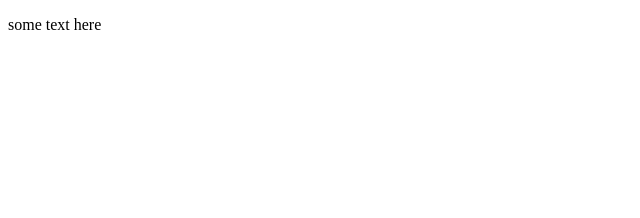
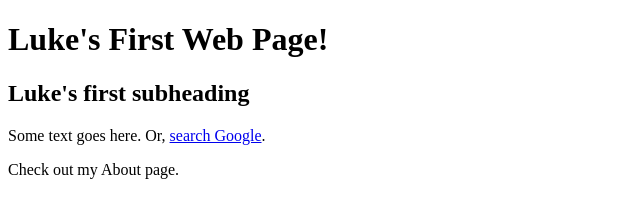
Before and after one commit to Luke-Shin/project1, a plain HTML site: page index.html in a window 1280 px wide. Shown: the whole page, without its empty margins (0-640 px from the left). Drawn offline with Linux system fonts and the light colour scheme.

Commit message:
make lots of changes

```diff
--- a/index.html
+++ b/index.html
@@ -1,8 +1,18 @@
 <!doctype html>
 <html lang="en-us">
 <head>
+  <title>Hello World! | Luke </title>
+  <meta name="description" content="I'm learning to build websites. Yay!">
 </head>
+
 <body>
-<p>some text here</p>
+  <!--
+  We use this syntax to write comments in HTML. Kind of like "//"
+  -->
+  <h1>Luke's First Web Page!</h1>
+  <h2>Luke's first subheading</h1>
+  <p>Some text goes here. Or, <a href="http://www.google.com">search Google</a>.</p>
+  <p>Check out my About page.</p>
 </body>
+
 </html>
```
